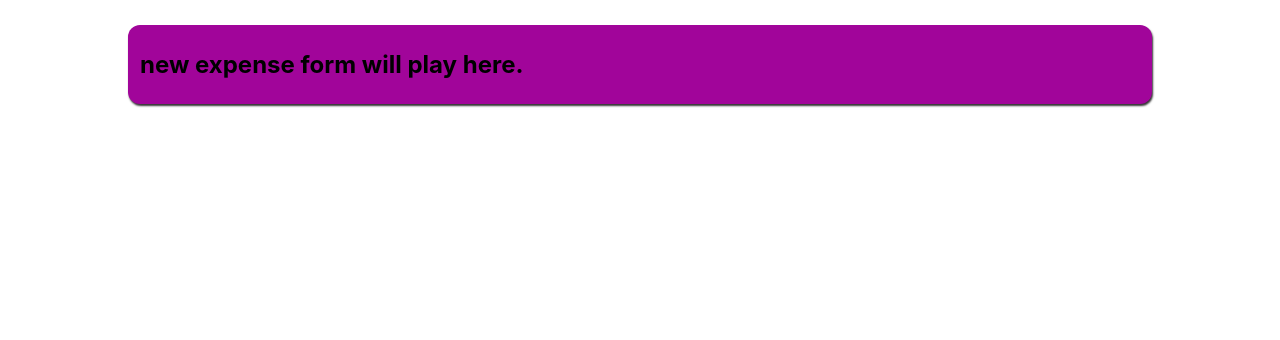
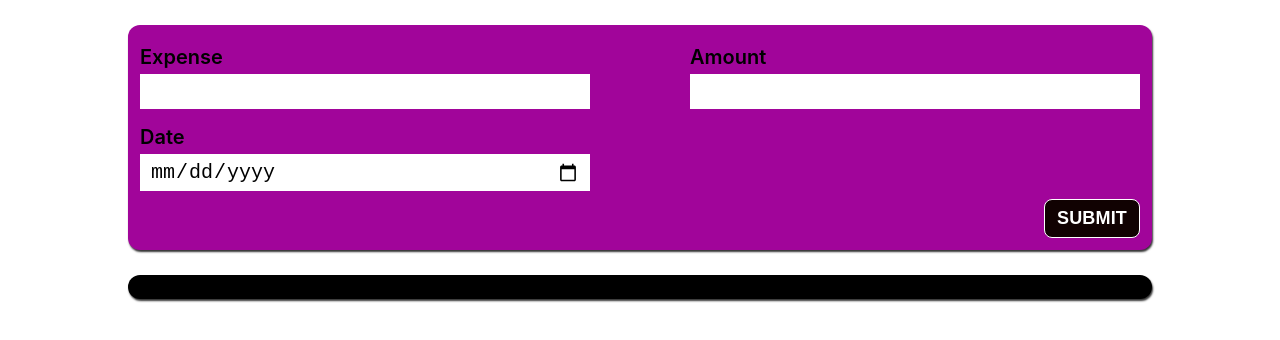
Before and after one commit to FighterMoe/expense, a React (Create React App) app: page / in a window 1280 px wide. Shown: the top 340 px of the page. Built offline with nearby package versions, Linux system fonts and the light colour scheme.

Commit message:
Expense form and expense items are added.

```diff
--- a/public/index.html
+++ b/public/index.html
@@ -9,7 +9,7 @@
       name="description"
       content="Web site created using create-react-app"
     />
-    <link rel="apple-touch-icon" href="%PUBLIC_URL%/logo192.png" />
+
     <!--
       manifest.json provides metadata used when your web app is installed on a
       user's mobile device or desktop. See https://developers.google.com/web/fundamentals/web-app-manifest/
--- a/src/App.js
+++ b/src/App.js
@@ -1,10 +1,23 @@
-import React from "react"
+import React, {useState} from "react"
 import NewExpense from "./components/NewExpense/NewExpense";
+import Expenses from "./components/Expenses/Expenses";
 
 const App = () => {
+
+  const [expenses, setExpenses] = useState([])
+
+  const addExpenseHandler = expense => {
+    setExpenses( prevExpenses => {
+      return (
+        [expense, ...prevExpenses]
+      )
+    })
+  }
+
   return (
     <div>
-      <NewExpense />
+      <NewExpense onAddNewExpense={addExpenseHandler}/>
+      <Expenses expenses={expenses} />
     </div>
   );
 }
--- /dev/null
+++ b/src/components/Expenses/ExpenseItem/ExpenseItem.css
@@ -0,0 +1,51 @@
+.expense-item {
+  margin: 12px 0;
+  padding: 8px 12px;
+  display: flex;
+  align-items: center;
+  background-color: #746e6e;
+}
+
+.expense-item__description {
+  flex: 1;
+  padding-left: 25px;
+  display: flex;
+  align-items: center;
+}
+
+.expense-item__title {
+  flex: 1;
+  text-transform: capitalize;
+  font-size: 1.25rem;
+  font-weight: 600;
+  letter-spacing: 0.01rem;
+}
+
+.expense-item__amount {
+  font-size: 1.25rem;
+  font-weight: 600;
+  padding: 5px 12px;
+  background-color: #6b0666;
+  border: 1px solid #fff;
+  border-radius: 8px;
+}
+
+.expense-item__date {
+  display: flex;
+  flex-direction: column;
+  text-align: center;
+  padding: 6px 18px;
+  background-color: #000;
+  border: 1px solid #fff;
+  border-radius: 8px;
+}
+
+.expense-item__month,
+.expense-item__day {
+  font-size: 1.25rem;
+  font-weight: 600;
+}
+
+.expense-item__year {
+  font-size: .75rem;
+}
--- /dev/null
+++ b/src/components/Expenses/ExpenseItem/ExpenseItem.js
@@ -0,0 +1,27 @@
+import React from "react"
+import "./ExpenseItem.css"
+import Card from "../../UI/Card/Card"
+
+const ExpenseItem = props => {
+
+  const month = props.date.toLocaleString("en-US", {month: "short"});
+  const day = props.date.toLocaleString("en-US", {day: "2-digit"});
+  const year = props.date.getFullYear();
+
+  return (
+    <Card className="expense-item">
+      <div className="expense-item__date">
+        <div className="expense-item__month">{month}</div>
+        <div className="expense-item__year">{year}</div>
+        <div className="expense-item__day">{day}</div>
+      </div>
+      <div className="expense-item__description">
+        <h2 className="expense-item__title">{props.title}</h2>
+        <div className="expense-item__amount">$ {props.amount}</div>
+      </div>
+    </Card>
+  )
+
+}
+
+export default ExpenseItem;
--- /dev/null
+++ b/src/components/Expenses/Expenses.css
@@ -0,0 +1,7 @@
+.expenses {
+  color: #fff;
+  max-width: 80%;
+  margin: 25px auto;
+  padding: 12px;
+  background-color: #000;
+}
--- /dev/null
+++ b/src/components/Expenses/Expenses.js
@@ -0,0 +1,26 @@
+import React from "react"
+import Card from "../UI/Card/Card"
+import "./Expenses.css"
+import ExpenseItem from "./ExpenseItem/ExpenseItem"
+
+const Expenses = (props) => {
+  let expenses = <p>No Expense found.</p>
+
+  if(props.expenses) {
+    expenses = props.expenses.map(expense => {
+      return <ExpenseItem
+        key={expense.id}
+        title={expense.title}
+        amount={expense.amount}
+        date={new Date(expense.date)}/>
+    })
+  }
+
+  return (
+    <Card className="expenses">
+      {expenses}
+    </Card>
+  )
+}
+
+export default Expenses;
--- /dev/null
+++ b/src/components/NewExpense/ExpenseForm/ExpenseForm.css
@@ -0,0 +1,45 @@
+.form-control {
+  display: flex;
+  justify-content: space-between;
+  align-items: center;
+  flex-wrap: wrap;
+}
+
+.control {
+  margin: 8px 0;
+  flex-basis: 45%;
+  display: flex;
+  flex-direction: column;
+}
+
+.control label {
+  font-size: 1.25rem;
+  font-weight: 600;
+  margin-bottom: 5px;
+}
+
+.control input {
+  flex: 1;
+  font-size: 1.25rem;
+  padding: 6px 10px;
+  border: none;
+  outline: none;
+}
+
+.control-btn {
+  display: flex;
+  flex-direction: row-reverse;
+}
+
+.control-btn button {
+  padding: 8px 12px;
+  color: #fff;
+  text-transform: uppercase;
+  font-weight: 600;
+  font-size: 1.125rem;
+  letter-spacing: 0.01rem;
+  border-radius: 8px;
+  border: 1px solid #fff;
+  background-color: #110202;
+  cursor: pointer;
+}
--- /dev/null
+++ b/src/components/NewExpense/ExpenseForm/ExpenseForm.js
@@ -0,0 +1,65 @@
+import React, {useState} from "react"
+import "./ExpenseForm.css"
+
+const ExpenseForm = (props) => {
+  const [title, setTitle] = useState("")
+  const [amount, setAmount] = useState("")
+  const [date, setDate] = useState("")
+
+  const titleChangeHandler = event => setTitle(event.target.value)
+  const amountChangeHandler = event => setAmount(event.target.value)
+  const dateChangeHandler = event => setDate(event.target.value)
+
+  const expenseSubmitHandler = (event) => {
+    event.preventDefault();
+
+    const expenseData = {
+      title: title,
+      amount: amount,
+      date: new Date(date)
+    }
+
+    props.onAddExpense(expenseData)
+
+    setTitle("")
+    setAmount("")
+    setDate("")
+  }
+
+  return (
+    <form onSubmit={expenseSubmitHandler}>
+      <div className="form-control">
+        <div className="control">
+          <label>Expense</label>
+          <input type="text"
+            onChange={titleChangeHandler}
+            value={title}
+          />
+        </div>
+
+
+        <div className="control">
+          <label>Amount</label>
+          <input type="number" max="10000" step="0.01"
+            onChange={amountChangeHandler}
+            value={amount}
+            />
+        </div>
+
+        <div className="control">
+          <label>Date</label>
+          <input type="date" min="2000-1-1" max="2024-12-30"
+            onChange={dateChangeHandler}
+            value={date}
+          />
+        </div>
+      </div>
+
+      <div className="control-btn">
+        <button type="submit">Submit</button>
+      </div>
+    </form>
+  );
+}
+
+export default ExpenseForm;
--- a/src/components/NewExpense/NewExpense.css
+++ b/src/components/NewExpense/NewExpense.css
@@ -1,4 +1,6 @@
 .new-expense {
-  padding: 25px 12px;
+  max-width: 80%;
+  padding: 12px;
+  margin: 25px auto;
   background-color: #a1059a;
 }
--- a/src/components/NewExpense/NewExpense.js
+++ b/src/components/NewExpense/NewExpense.js
@@ -1,10 +1,22 @@
+import React from "react"
 import "./NewExpense.css";
 import Card from "../UI/Card/Card";
+import ExpenseForm from "./ExpenseForm/ExpenseForm";
 
-const NewExpense = () => {
+const NewExpense = (props) => {
+
+  const addExpenseHandler = expense => {
+    const newExpense = {
+      id: Math.random().toString(),
+      ...expense
+    }
+
+    props.onAddNewExpense(newExpense)
+  }
+
   return (
     <Card className="new-expense">
-      <h2>new expense form will play here.</h2>
+      <ExpenseForm onAddExpense={addExpenseHandler} />
     </Card>
   );
 }
--- a/src/components/UI/Card/Card.css
+++ b/src/components/UI/Card/Card.css
@@ -1,6 +1,4 @@
 .card {
-  max-width: 80%;
-  margin: 25px auto;
   border-radius: 12px;
   box-shadow: 1px 2px 2px rgba(0, 0, 0, .8);
 }
--- a/src/components/UI/Card/Card.js
+++ b/src/components/UI/Card/Card.js
@@ -1,3 +1,4 @@
+import React from "react"
 import "./Card.css"
 
 const Card = props => {
```
